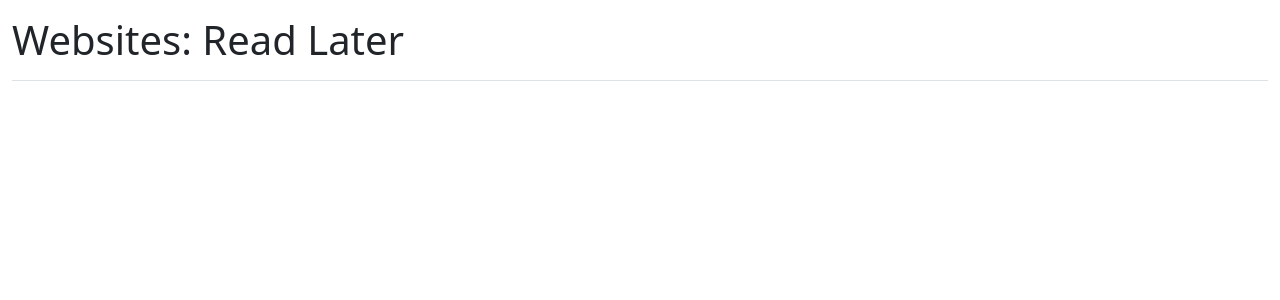
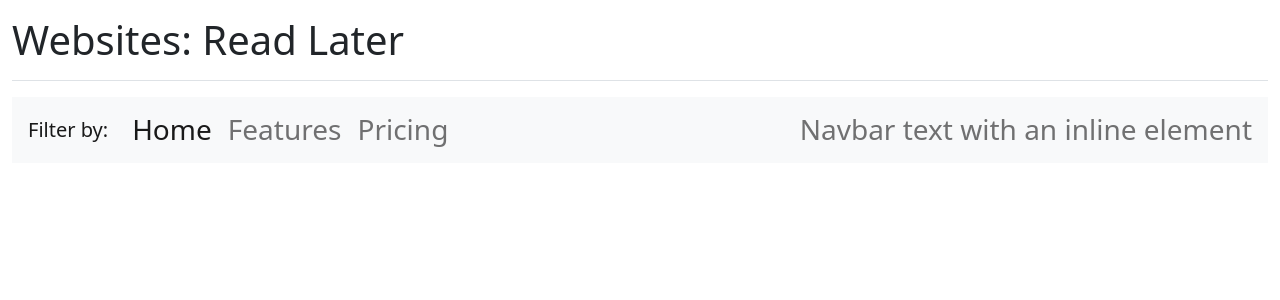
Before and after one commit to Kosmik247/RSS-Feed-Flask, a Flask app: page /read_later in a window 1280 px wide. Shown: the part 56-356 px from the top of the page. Run offline with Flask 3, Linux system fonts and the light colour scheme; the visitor is signed in with stand-in values (Sample User, id 1); data that the repository does not hold is empty; some libraries are stand-ins or nearby versions.

Commit message:
Readlist: Filter by (non functional) -- Seems that the filter does not accept a present value

```diff
--- a/Project Files/website/db_models.py
+++ b/Project Files/website/db_models.py
@@ -29,6 +29,7 @@ class Readlist(db.Model):
     art_title = db.Column(db.String(10000))
     art_desc = db.Column(db.String(10000))
     art_link = db.Column(db.String(10000))
+    tag = db.Column(db.String(10000))
     user_id = db.Column(db.Integer, db.ForeignKey('user.id'))
 
 class Tags(db.Model):
--- a/Project Files/website/templates/home.html
+++ b/Project Files/website/templates/home.html
@@ -84,7 +84,10 @@
                     <button name="article_title" class="btn btn-secondary" type="submit" value="{{ article.get('title') }}">
                         <input type="hidden" name="article_link" value="{{ article.get('link') }}"/>
                         <input type="hidden" name="article_desc" value="{{ article.get('description') }}"/>
-                        <input type="hidden" name="source_link" value="{{ website }}"/>
+                        <h1>{{ website.tag.id }}</h1>
+                        <input type="hidden" name="source_link" value="{{ website.link }}"/>
+                        <input type="hidden" name="article_tag" value={{ website.tag.id }}/>
+                        <h1>{{ website.tag.id }}</h1>
                         Add to reading list
                     </button>
                 </form>
--- a/Project Files/website/templates/read_later.html
+++ b/Project Files/website/templates/read_later.html
@@ -3,10 +3,35 @@
 {% block title %}Readlist{% endblock %}
 
 {% block content %}
+
     <div class="d-flex justify-content-between flex-wrap flex-md-nowrap pt-3 pb-2 mb-3 border-bottom">
         <h1>Websites: Read Later</h1>
     </div>
+    <h3>
+        <nav class="navbar navbar-expand-lg navbar-light bg-light">
+            <a class="navbar-brand">Filter by:</a>
 
+          <button class="navbar-toggler" type="button" data-toggle="collapse" data-target="#navbarText" aria-controls="navbarText" aria-expanded="false" aria-label="Toggle navigation">
+            <span class="navbar-toggler-icon"></span>
+          </button>
+          <div class="collapse navbar-collapse" id="navbarText">
+            <ul class="navbar-nav mr-auto">
+              <li class="nav-item active">
+                <a class="nav-link" href="#">Home <span class="sr-only">(current)</span></a>
+              </li>
+              <li class="nav-item">
+                <a class="nav-link" href="#">Features</a>
+              </li>
+              <li class="nav-item">
+                <a class="nav-link" href="#">Pricing</a>
+              </li>
+            </ul>
+        <span class="navbar-text">
+          Navbar text with an inline element
+        </span>
+      </div>
+    </nav>
+    </h3>
     <div class="row">
         {% for article in user.liked %}
 
--- a/Project Files/website/views.py
+++ b/Project Files/website/views.py
@@ -12,6 +12,7 @@ views = Blueprint('views', __name__)
 @login_required
 def home():
     website_link = 'None'
+    website = None
     user_tags = []
     global_tags = Tags.query.all()
     user_saved_websites = RSS_Data.query.filter_by(user_id=current_user.id).all()
@@ -48,14 +49,16 @@ def home():
 
                 link = request.form.get('article_link')
                 description = request.form.get('article_desc')
-                saved_article = Readlist(art_title=title, art_desc=description, art_link=link, user_id=current_user.id)
+                tag_id = request.form.get('article_tag')
+                print(tag_id)
+                saved_article = Readlist(art_title=title, art_desc=description, art_link=link, tag=tag_id, user_id=current_user.id)
                 db.session.add(saved_article)
                 db.session.commit()
 
     feed = feedparser.parse(website_link)
     print(user_tags)
 
-    return render_template("home.html", user=current_user, feeds=feed['entries'], website=website_link, tags=user_tags)
+    return render_template("home.html", user=current_user, feeds=feed['entries'], website=website, tags=user_tags)
 
 
 @views.route('/delete-website', methods=['POST'])
@@ -95,7 +98,7 @@ def add_links():
                 db.session.add(new_link)
                 db.session.commit()
 
-    return render_template("website_add.html", user=current_user,tags=tags_list)
+    return render_template("website_add.html", user=current_user, tags=tags_list)
 
 
 @views.route('/read_later', methods=['GET', 'POST'])
```
